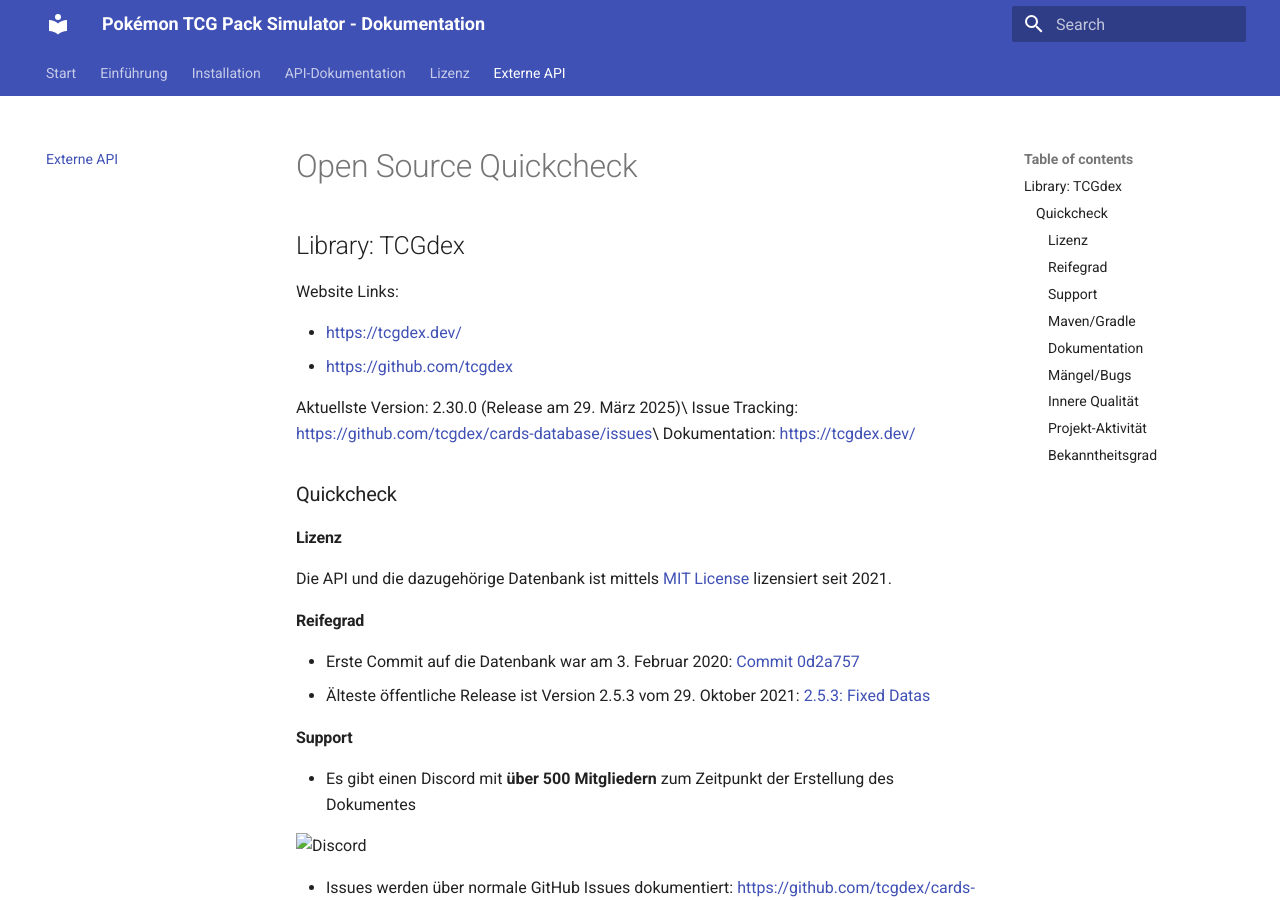
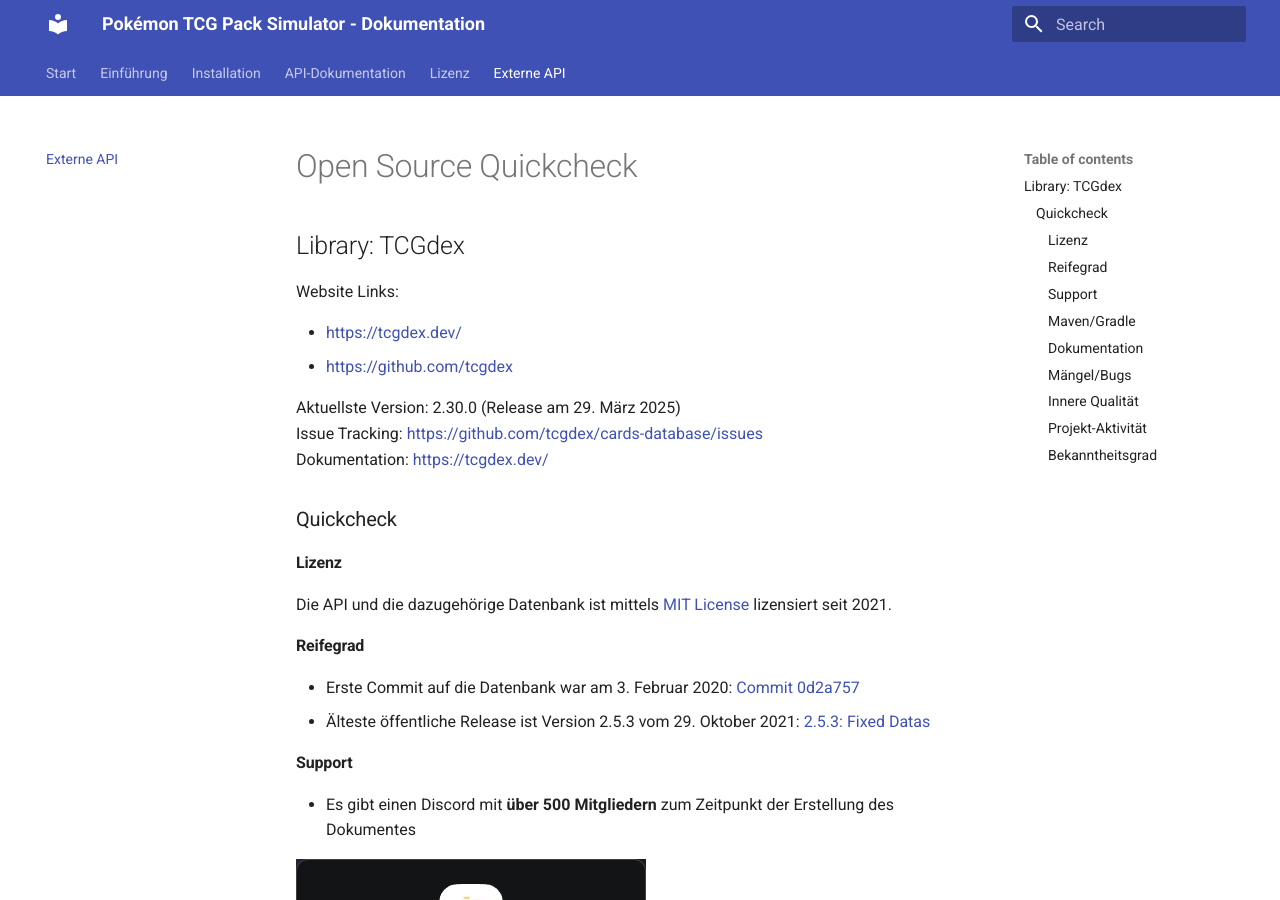
Before and after one commit to GreydonDesu/pokemon-tcg-simulator, an MkDocs documentation site: the page built from docs/pages/open_source.md, in a window 1280 px wide and 900 px high. Built offline with MkDocs 1.6.1 and Material for MkDocs 9.7.7, drawn with Linux system fonts in a browser that asks for light colours.

Commit message:
docs: fix problems in readthedocs

```diff
--- a/docs/mkdocs.yml
+++ b/docs/mkdocs.yml
@@ -14,12 +14,7 @@ theme:
       primary: indigo
       accent: indigo
   features:
-    - content.code.copy
     - navigation.tabs
-extra:
-  navigation:
-    previous: "Zurück"
-    next: "Weiter"
 markdown_extensions:
   - toc
   - tables
--- a/docs/pages/open_source.md
+++ b/docs/pages/open_source.md
@@ -7,8 +7,8 @@ Website Links:
 - <https://tcgdex.dev/>
 - <https://github.com/tcgdex>
 
-Aktuellste Version: 2.30.0 (Release am 29. März 2025)\
-Issue Tracking: <https://github.com/tcgdex/cards-database/issues>\
+Aktuellste Version: 2.30.0 (Release am 29. März 2025)
+Issue Tracking: <https://github.com/tcgdex/cards-database/issues>
 Dokumentation: <https://tcgdex.dev/>
 
 ### Quickcheck
@@ -26,7 +26,7 @@ Die API und die dazugehörige Datenbank ist mittels [MIT License](https://github
 
 - Es gibt einen Discord mit **über 500 Mitgliedern** zum Zeitpunkt der Erstellung des Dokumentes
 
-![Discord](../assets/discord.png)
+![Discord](assets/discord.png)
 
 - Issues werden über normale GitHub Issues dokumentiert: <https://github.com/tcgdex/cards-database/issues>
 - Antwortzeiten können etwas lange dauern, da das Projekt größtenteils von 7 Entwicklern maintainted wird.
```
Also changed, not shown: docs/pages/api.md (+1 -1 lines), docs/pages/installation.md (+1 -1 lines), docs/pages/assets/discord.png (renamed from docs/assets/discord.png).
